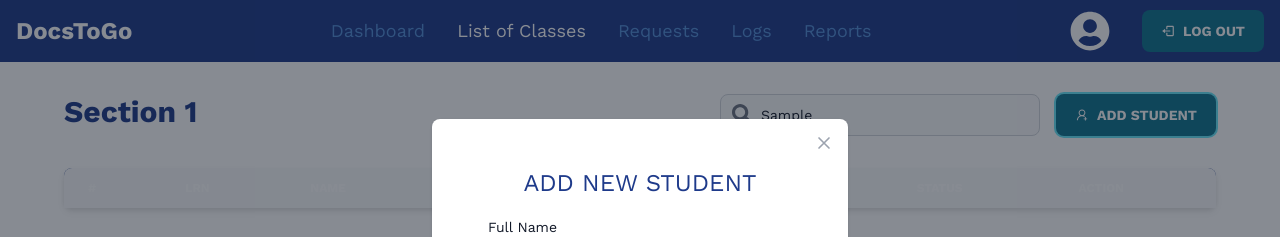
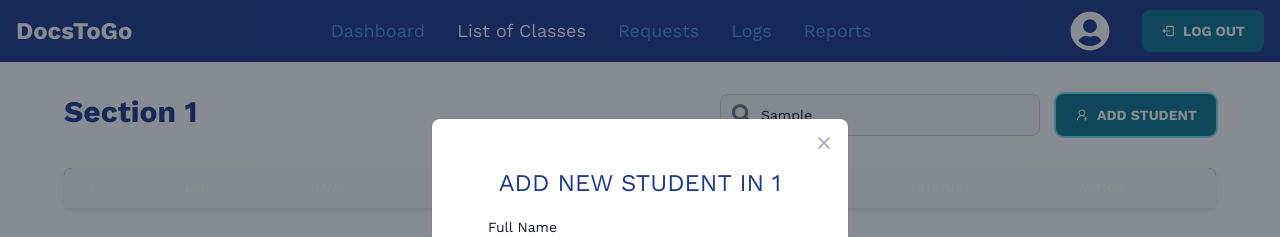
Before and after one commit to arvy-rence/docxtogo-admin, a Next.js app: page /dashboard/class-list/1 in a window 1280 px wide. Both pictures are taken after typing "Sample" into the empty fields and a click on the button "ADD STUDENT". Shown: the top 237 px of the page. Built offline with nearby package versions, Linux system fonts and the light colour scheme.

Commit message:
[UPDATE] / Added section to the title to better show where the student will be added

```diff
--- a/components/class-list/AddStudentModal.jsx
+++ b/components/class-list/AddStudentModal.jsx
@@ -41,7 +41,7 @@ export const AddStudentModal = ({section}) => {
         <Modal.Body>
           <div className="space-y-4 px-6 pb-4 sm:pb-6 lg:px-8 xl:pb-8">
             <h3 className="text-2xl font-medium text-primary dark:text-white text-center font-bold uppercase">
-              Add New Student
+              Add New Student in {section}
             </h3>
             <div>
               <div className="block">
```
